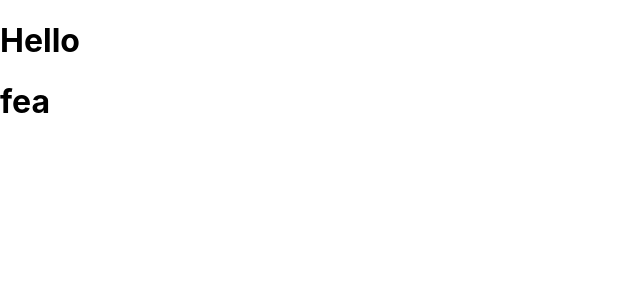
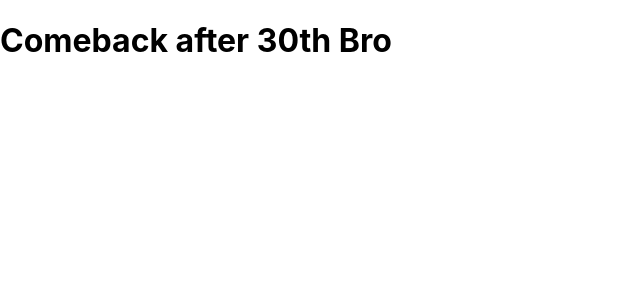
Before and after one commit to moideeenmashad/crifto_shopping, a React (Create React App) app: page / in a window 1280 px wide. Shown: the top 300 px of the page, without its empty margins (0-640 px from the left). Built offline with nearby package versions, Linux system fonts and the light colour scheme.

Commit message:
Created Navbar compononents

```diff
--- a/src/App.js
+++ b/src/App.js
@@ -1,5 +1,5 @@
 import './App.css';
-import Home from './components/Home';
+import Home from './components/pages/Home';
 
 function App() {
   return (
--- a/src/components/Home.jsx
+++ /dev/null
@@ -1,14 +0,0 @@
-import React from 'react'
-import Navbar from './Navbar/Navbar'
-import Featured from './Featured/Featured'
-
-const Home = () => {
-  return (
-    <div>
-        <Navbar/>
-        <Featured/>
-    </div>
-  )
-}
-
-export default Home
--- /dev/null
+++ b/src/components/pages/Home.jsx
@@ -0,0 +1,13 @@
+import React, { useState } from 'react'
+
+
+const Home = () => {
+  const [wish,setWish] = useState("Comeback after 30th Bro")
+  return (
+    <div>
+      <h1>{wish}</h1>
+    </div>
+  )
+}
+
+export default Home
```
Also changed, not shown: 1 other file (tests, documents, lock files or other folders).
